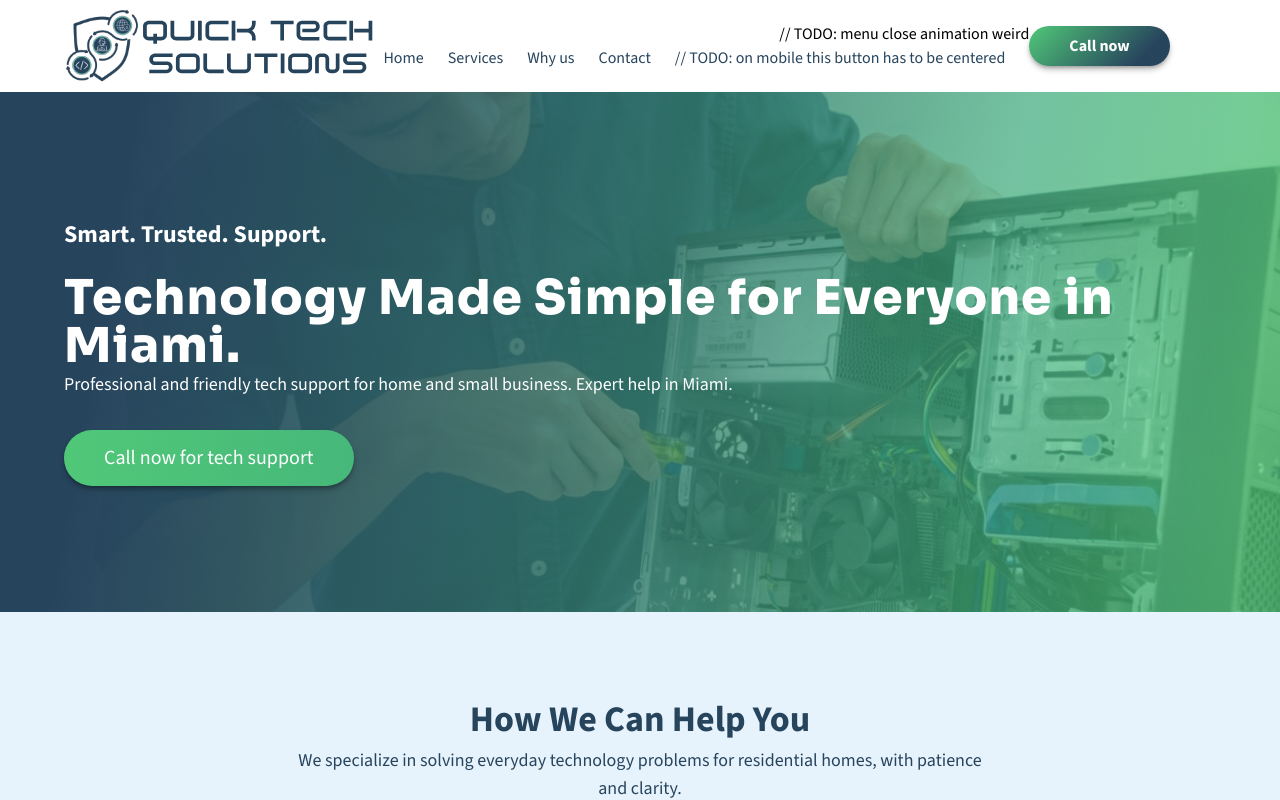
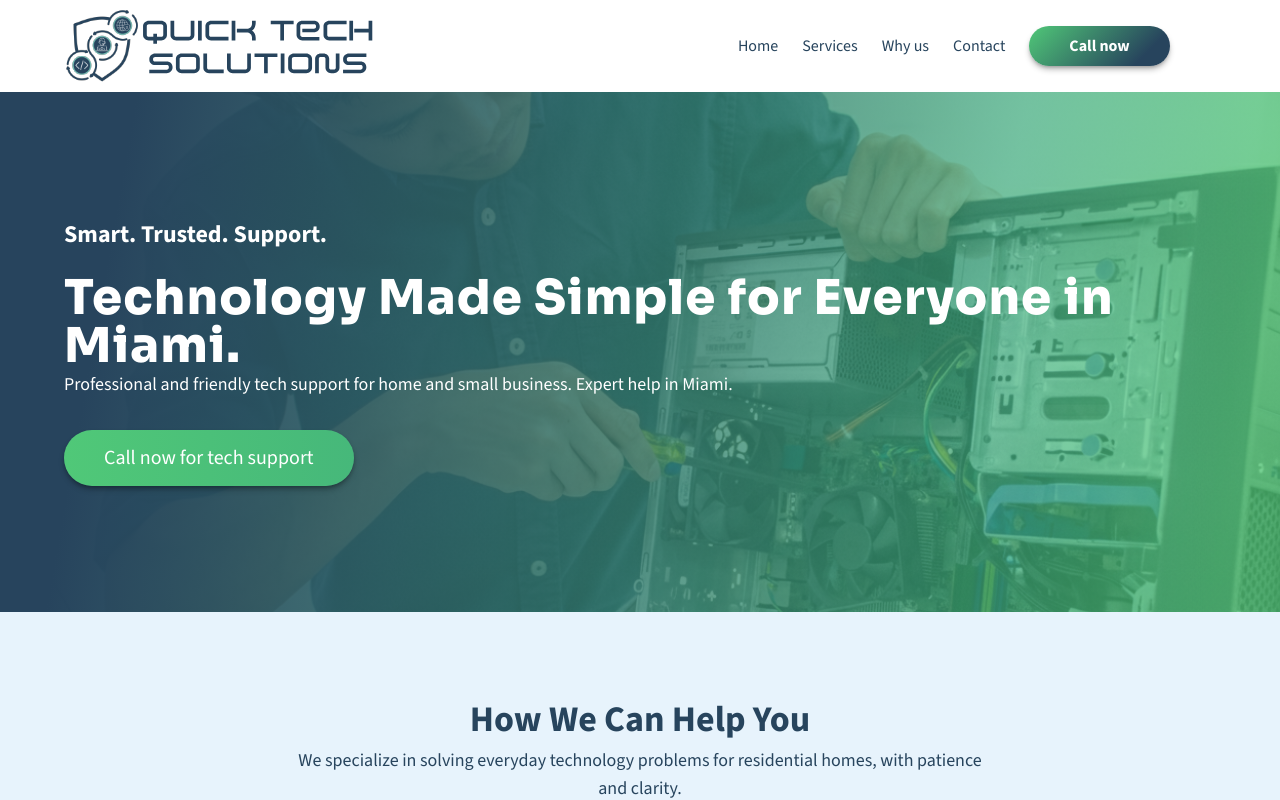
Before and after one commit to jassoncodes/quick-tech-solutions, a React (Vite) app: page / in a window 1280 px wide. Shown: the top 800 px of the page. Built offline with nearby package versions, Linux system fonts and the light colour scheme.

Commit message:
fix cta in menu mobile

```diff
--- a/src/components/Contact.jsx
+++ b/src/components/Contact.jsx
@@ -12,7 +12,7 @@ export const Contact = () => {
             </div>
             <div className='contact-grid'>
                 <ContactInfo />
-                // TODO: on mobile this button has to be visible
+                {/* // TODO: on mobile this button has to be visible */}
                 <ButtonLink href="tel:17863943353" text='Call now for tech support' className='button-primary' />
                 {/* TODO: Implement contact form and integrate with mail api */}
                 {/* <ContactForm /> */}
--- a/src/components/Header.jsx
+++ b/src/components/Header.jsx
@@ -20,18 +20,18 @@ export const Header = () => {
             </a>
             <button onClick={handleOpenMenu} aria-controls='navBar' className='toggle-menu'>
                 <span className="material-symbols-outlined">
-                    menu
+                    {open ? "close" : "menu"}
                 </span>
             </button>
             <nav className='menu' id='navBar'>
-                // TODO: menu close animation weird
+                {/* // TODO: menu close animation weird */}
                 <ul className={`menu-list${open ? " open" : ""}`}>
                     <li><a href="#home" onClick={closeMenu}>Home</a></li>
                     <li><a href="#services" onClick={closeMenu}>Services</a></li>
                     <li><a href="#why-us" onClick={closeMenu}>Why us</a></li>
                     <li><a href="#contact" onClick={closeMenu}>Contact</a></li>
-                    // TODO: on mobile this button has to be centered
-                    <li>
+                    {/* // TODO: on mobile this button has to be centered */}
+                    <li className='menu-cta'>
                         <ButtonLink text='Call now' className='button-primary in-menu' />
                     </li>
                 </ul>
--- a/src/index.css
+++ b/src/index.css
@@ -1,5 +1,5 @@
 @import url("https://fonts.googleapis.com/css2?family=Sora:wght@100..800&family=Source+Sans+3:ital,wght@0,200..900;1,200..900&display=swap");
-@import url("https://fonts.googleapis.com/css2?family=Material+Symbols+Outlined:opsz,wght,FILL,GRAD@20..48,100..700,0..1,-50..200&icon_names=alternate_email,archive,book_ribbon,build,call,forum,handshake,map,map_pin_heart,menu,partner_exchange,payments,print,support_agent,verified_user,wifi");
+@import url("https://fonts.googleapis.com/css2?family=Material+Symbols+Outlined:opsz,wght,FILL,GRAD@20..48,100..700,0..1,-50..200&icon_names=alternate_email,archive,book_ribbon,build,call,close,forum,handshake,map,map_pin_heart,menu,partner_exchange,payments,print,support_agent,verified_user,wifi");
 @import "tailwindcss";
 
 /* Uncoment to go content centered */
@@ -99,10 +99,6 @@
     @apply text-lg;
   }
 
-  header {
-    @apply flex px-4 desktop:px-14 desktop:grid desktop:grid-cols-12 items-center sticky bg-white top-0 z-50;
-  }
-
   .logo-link {
     @apply col-span-6 p-0;
   }
@@ -110,26 +106,69 @@
   .logo {
     @apply h-[3.75em] desktop:h-[5.75em] p-0 tablet:ml-auto desktop:ml-0;
   }
+  /*
+  header {
+    @apply flex px-4 desktop:px-14 desktop:grid desktop:grid-cols-12 items-center sticky bg-white top-0 z-50;
+  }
+
 
   nav.menu {
     @apply col-span-6 desktop:font-medium desktop:col-span-4 desktop:justify-items-end;
   }
 
   ul.menu-list {
-    @apply text-base text-nowrap absolute left-0 w-full bg-white text-primary flex flex-col text-center justify-center h-2/8
-    desktop:pointer-events-auto desktop:flex-row desktop:justify-end desktop:gap-6
-    /* estado cerrado */
-    opacity-0 scale-95 -translate-y-2 pointer-events-none
-    /* animación */
-    transition-opacity duration-150 ease-in desktop:static desktop:opacity-100 desktop:scale-100 desktop:translate-y-0;
+    @apply absolute
+    top-full
+    left-0
+    w-full
+    bg-white
+    text-primary
+    text-base
+    flex
+    flex-col
+    items-center
+      text-nowrap
+      desktop:items-stretch
+      h-2/8
+      overflow-hidden
+      pointer-events-none
+      opacity-0
+      -translate-y-2
+      transition-[opacity,transfor,max-height]
+      duration-150
+      ease-in
+      max-h-0
+
+
+
+      desktop:static
+      desktop:flex-row
+      desktop:justify-end
+      desktop:gap-6
+      desktop:opacity-100
+      desktop:translate-y-0
+      desktop:pointer-events-auto
+      desktop:max-h-none
+      desktop:overflow-visible;
   }
 
   ul.menu-list.open {
-    @apply block z-40 py-2 opacity-100 top-full h-fit scale-100 translate-y-0 tablet:translate-y-0 pointer-events-auto font-semibold;
+    @apply pointer-events-auto
+    opacity-100
+    translate-y-0
+    py-2
+    z-40
+    max-h-96
+      items-center
+      font-semibold;
 
     & > li {
-      @apply my-4;
+      @apply my-3;
     }
+  }
+
+  ul.menu-list.open li.menu-cta {
+    @apply w-full justify-center;
   }
 
   ul.menu-list li a {
@@ -138,6 +177,62 @@
 
   .toggle-menu {
     @apply block ml-auto leading-0 text-primary desktop:hidden;
+  } */
+
+  /* chatgpt */
+  header {
+    @apply flex px-4 desktop:px-14 desktop:grid desktop:grid-cols-12 items-center
+    sticky top-0 z-50 bg-white relative;
+  }
+
+  nav.menu {
+    @apply col-span-6 desktop:font-medium desktop:col-span-4 desktop:justify-items-end;
+  }
+
+  /* MENU LIST */
+  ul.menu-list {
+    @apply absolute top-full left-0 w-full bg-white text-primary text-base text-nowrap
+    flex flex-col items-center gap-4 overflow-hidden
+    opacity-0 -translate-y-2 max-h-0 pointer-events-none
+    transition-[opacity,transform,max-height] duration-150 ease-in-out
+    z-40
+
+    desktop:static desktop:w-auto desktop:bg-transparent
+    desktop:flex-row desktop:items-center desktop:justify-end desktop:gap-6
+    desktop:overflow-visible desktop:max-h-none
+    desktop:opacity-100 desktop:translate-y-0 desktop:pointer-events-auto
+    desktop:transition-none desktop:z-auto;
+  }
+
+  ul.menu-list.open {
+    @apply opacity-100 translate-y-0 pointer-events-auto
+    py-2 max-h-96;
+  }
+
+  /* spacing en mobile (solo cuando está abierto) */
+  ul.menu-list.open > li {
+    @apply my-3;
+  }
+
+  /* links */
+  ul.menu-list li a {
+    @apply cursor-pointer transition-colors duration-100
+    hover:text-secondary active:text-secondary focus-visible:text-secondary;
+  }
+
+  /* CTA dentro del menú: centrado REAL en iPhone */
+  ul.menu-list.open li.menu-cta {
+    @apply w-full flex justify-center;
+  }
+
+  /* toggle */
+  .toggle-menu {
+    @apply block ml-auto leading-0 text-primary desktop:hidden;
+  }
+
+  /* CTA button dentro del menú (extra seguro) */
+  .button-primary.in-menu {
+    @apply block mx-auto desktop:hidden px-6 py-2;
   }
 
   .button-primary {
@@ -164,7 +259,7 @@
   }
 
   .button-primary.in-menu {
-    @apply block place-self-center desktop:hidden px-6 py-2;
+    @apply block mx-auto desktop:hidden px-6 py-2;
   }
 
   .button-secondary {
```
